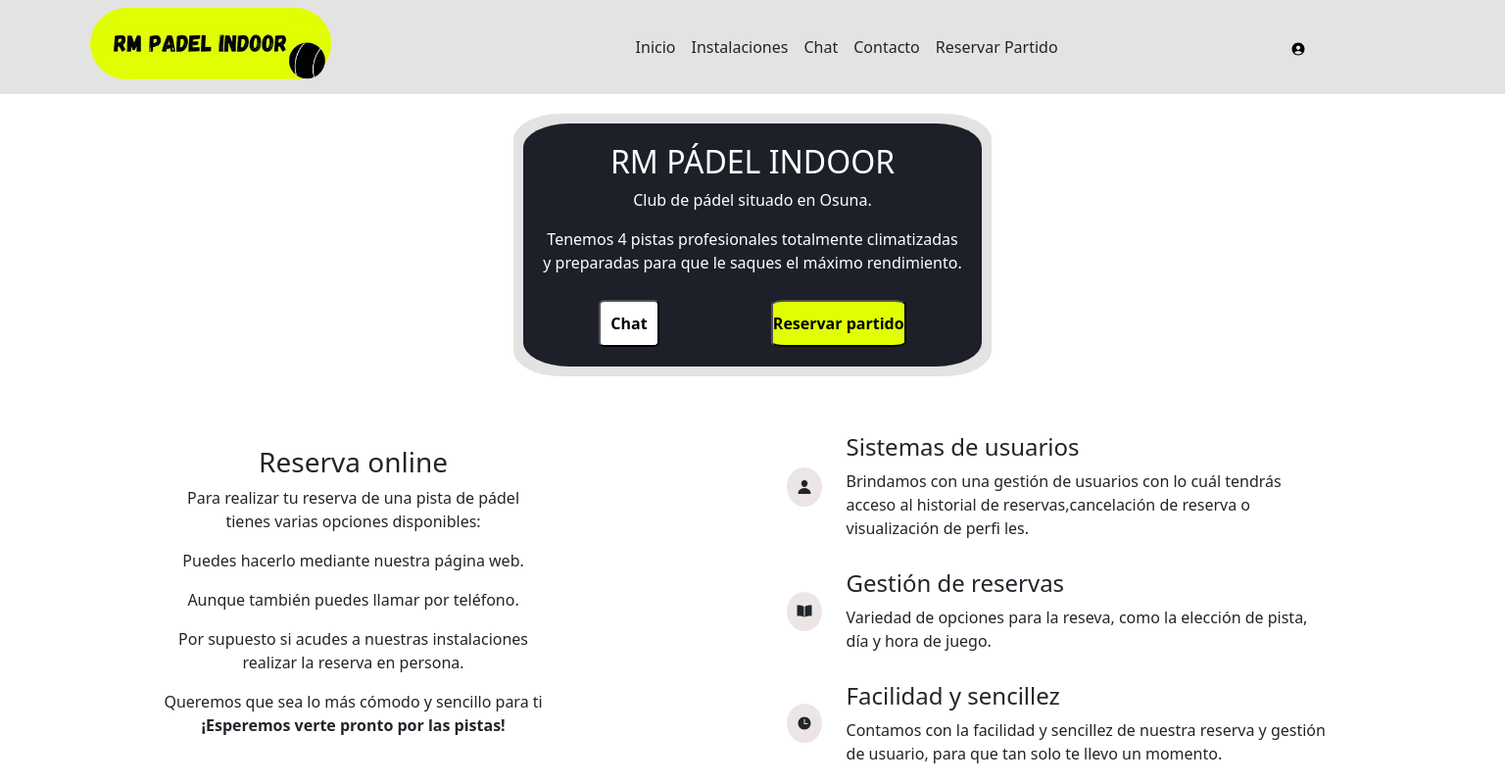
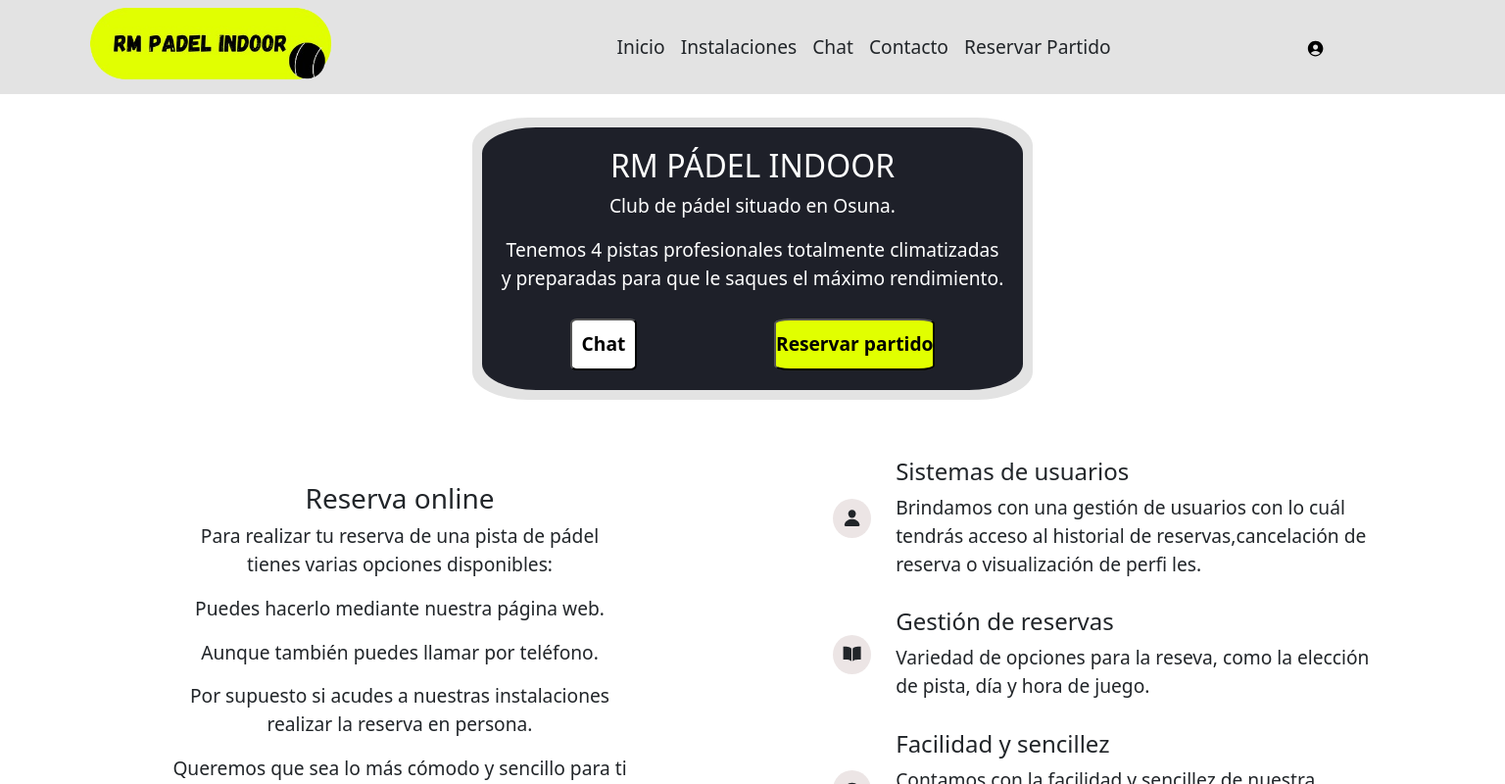
Before and after one commit to rubenmh4/frontTFG, a React (Vite) app in the folder front-end-tfg/: page / in a window 1536 px wide. Shown: the top 800 px of the page at 98% size. Built offline with nearby package versions, Linux system fonts and the light colour scheme.

Commit message:
Arreglos de estilos del index

```diff
--- a/front-end-tfg/src/App.jsx
+++ b/front-end-tfg/src/App.jsx
@@ -1,6 +1,5 @@
 
 import {  Route, Routes } from 'react-router-dom'
-import './App.css'
 import Footer from './components/Footer/Footer'
 import {Header} from './components/Header/Header'
 import { Index } from './Pages/Index/Index'
--- a/front-end-tfg/src/Pages/Index/Index.css
+++ b/front-end-tfg/src/Pages/Index/Index.css
@@ -1,13 +1,16 @@
 /*First box of the center*/
+body {
+    font-size: 1.1rem;
+}
 .index-container{
     display: flex;
     flex-wrap: wrap;
     justify-content: center;
     align-items: center;
-    width: 100%;
+
     color: white;
-    margin-top: 20px;
-    margin-bottom: 20px;
+    margin-top: 1.5rem;
+    margin-bottom: 1.5rem;
 
 }
 .index-ajuste{
@@ -62,6 +65,7 @@
 .index-info-reserva {
     display: flex;
     flex-direction: column;
+    width: 40%;
     text-align: center;
 }
 .index-info-section {
@@ -77,9 +81,9 @@
     display: flex;
     justify-content: center;
     align-items: center;
-    margin: 1rem;
+    margin: 1.5rem;
+
 }
-
 .index-info-tournament{
     background-color:#e3e3e3 ;
     width: 80%;
@@ -113,3 +117,14 @@
 
     }
 }
+@media screen and (min-width:1300px) {
+    body{
+        font-size: 1.2rem;
+    }
+
+    .index-container-mid{
+        margin-top: 1.6rem;
+    }
+
+
+}
```
Also changed, not shown: front-end-tfg/src/Pages/Index/Index.jsx (+3 -4 lines), front-end-tfg/src/App.css (deleted).
